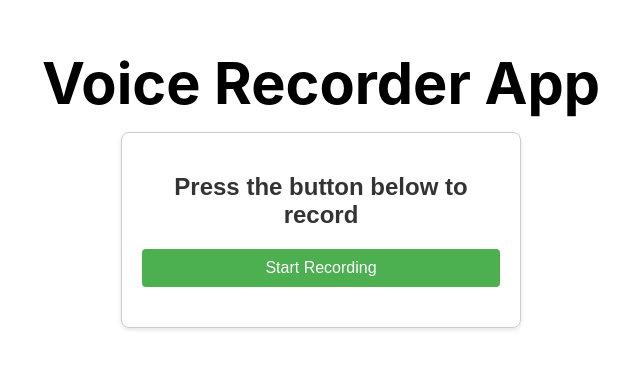
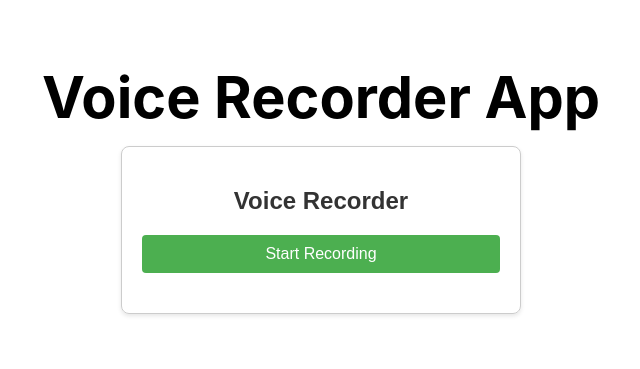
Before and after one commit to NadyaPatricia-RGA/voice-recorder-app, a Next.js app: page / in a window 1280 px wide. Shown: the part 211-580 px from the top of the page, without its empty margins (319-959 px from the left). Built offline with nearby package versions, Linux system fonts and the light colour scheme.

Commit message:
Update title

```diff
--- a/components/voice-recorder.tsx
+++ b/components/voice-recorder.tsx
@@ -87,12 +87,8 @@ export default function Component() {
 
   return (
     <div className={styles.voiceRecorder}>
-      {!isRecording && !audioURL && (
-        <h2>Press the button below to record</h2>
-      )}
-      {isRecording && (
-        <h2>Recording in progress...</h2>
-      )}
+      <h2>Voice Recorder</h2>
+      {error && <p className={styles.error}>{error}</p>}
       <div className={styles.controls}>
         {!isRecording && !audioURL && (
           <button onClick={startRecording} className={styles.recordBtn}>
```
